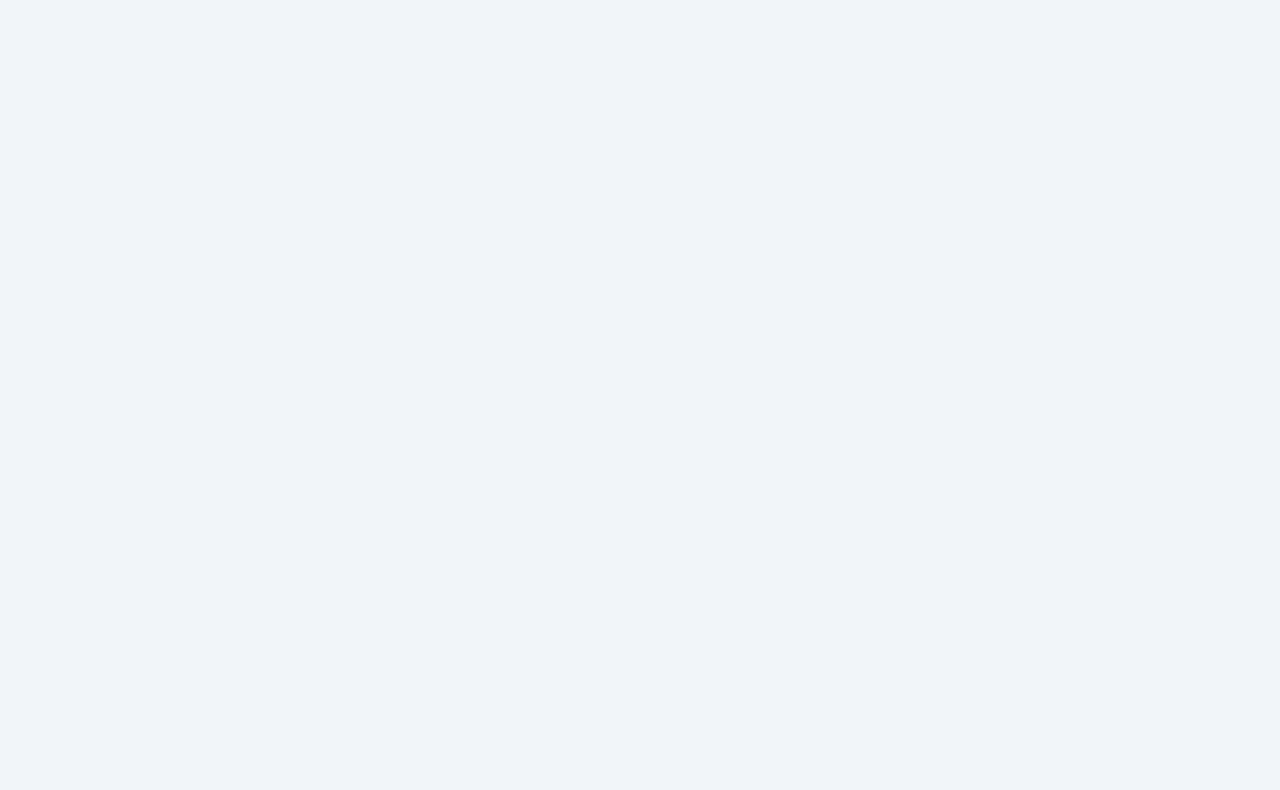
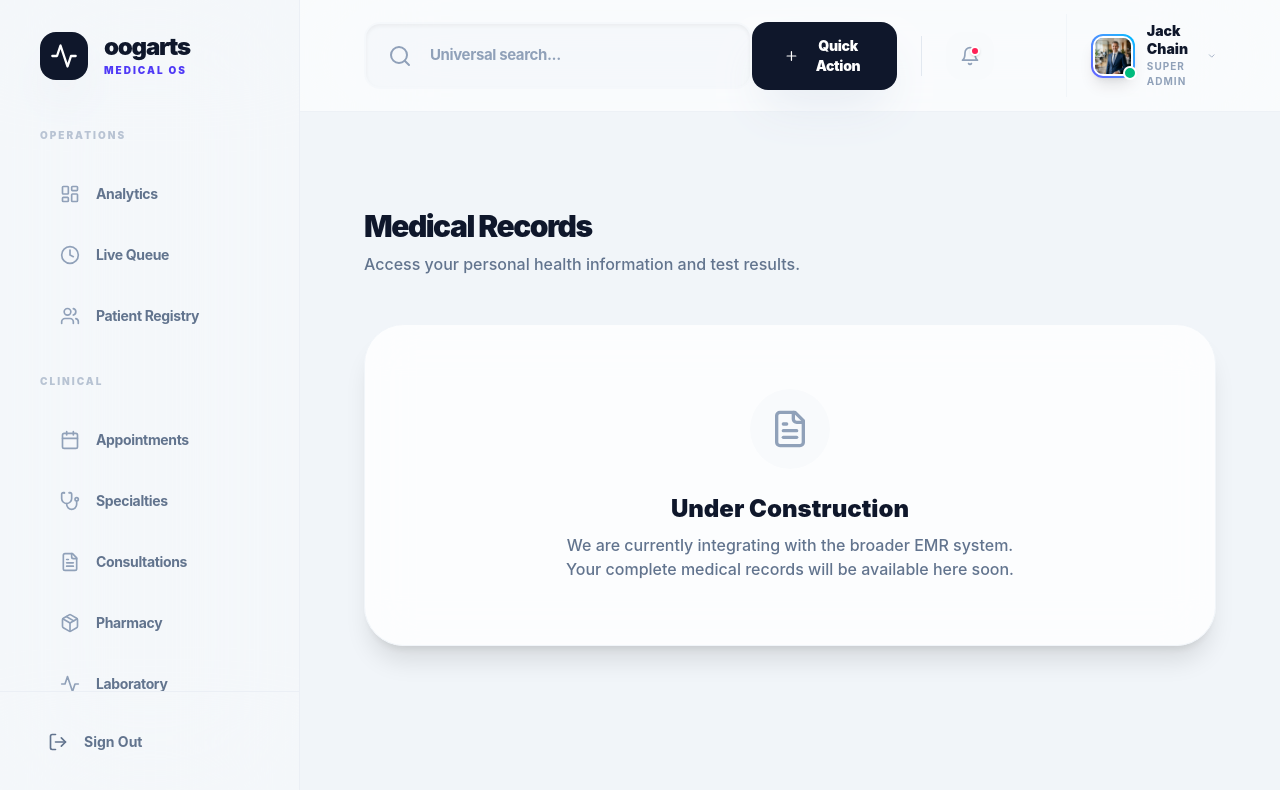
Before and after one commit to dotstorydot-gif/oogarts, a React (Vite) app: page /patient-records in a window 1280 px wide. Before the commit this address had no page. Shown: the top 790 px of the page. Built offline with nearby package versions, Linux system fonts and the light colour scheme.

Commit message:
fix(patient): resolve white screen on dashboard quick actions by adding missing routes and placeolder pages

```diff
--- a/src/App.tsx
+++ b/src/App.tsx
@@ -17,6 +17,8 @@ import Settings from './pages/Settings';
 import PatientDashboard from './pages/PatientDashboard';
 import PatientBooking from './pages/PatientBooking';
 import Telemedicine from './pages/Telemedicine';
+import PatientRecords from './pages/PatientRecords';
+import PatientBilling from './pages/PatientBilling';
 
 function App() {
     // Simple auth check for now
@@ -94,6 +96,14 @@ function App() {
                     path="/telemedicine"
                     element={isAuthenticated ? <Telemedicine /> : <Navigate to="/login" />}
                 />
+                <Route
+                    path="/patient-records"
+                    element={isAuthenticated ? <PatientRecords /> : <Navigate to="/login" />}
+                />
+                <Route
+                    path="/patient-billing"
+                    element={isAuthenticated ? <PatientBilling /> : <Navigate to="/login" />}
+                />
                 <Route path="/" element={<Navigate to="/dashboard" />} />
             </Routes>
         </Router>
--- /dev/null
+++ b/src/pages/PatientBilling.tsx
@@ -0,0 +1,28 @@
+import { Layout } from '../components/layout/Layout';
+import { Card } from '../components/layout/BaseUI';
+import { Activity } from 'lucide-react';
+
+const PatientBilling = () => {
+    return (
+        <Layout>
+            <div className="max-w-[1000px] mx-auto text-left py-8">
+                <div className="mb-12">
+                    <h1 className="text-3xl font-black text-slate-900 tracking-tighter mb-2">Billing & Claims</h1>
+                    <p className="text-slate-500 font-medium">Manage your invoices, payments, and insurance claims.</p>
+                </div>
+
+                <Card className="p-16 text-center shadow-xl border-slate-100">
+                    <div className="w-20 h-20 bg-slate-50 text-slate-400 rounded-full flex items-center justify-center mx-auto mb-6">
+                        <Activity className="w-10 h-10" />
+                    </div>
+                    <h2 className="text-2xl font-black text-slate-900 mb-2">Under Construction</h2>
+                    <p className="text-slate-500 font-medium max-w-md mx-auto">
+                        The patient billing portal is currently being integrated with our payment processor. Check back soon!
+                    </p>
+                </Card>
+            </div>
+        </Layout>
+    );
+};
+
+export default PatientBilling;
--- a/src/pages/PatientDashboard.tsx
+++ b/src/pages/PatientDashboard.tsx
@@ -156,7 +156,7 @@ const PatientDashboard = () => {
                                 </div>
                                 <h4 className="font-bold text-slate-900 text-sm">Medical Records</h4>
                             </Card>
-                            <Card className="p-6 text-center cursor-pointer hover:shadow-lg hover:-translate-y-1 transition-all border-slate-100" onClick={() => navigate('/patient-records')}>
+                            <Card className="p-6 text-center cursor-pointer hover:shadow-lg hover:-translate-y-1 transition-all border-slate-100" onClick={() => navigate('/patient-billing')}>
                                 <div className="w-12 h-12 mx-auto bg-slate-50 text-slate-600 rounded-2xl flex items-center justify-center mb-4">
                                     <Activity className="w-6 h-6" />
                                 </div>
--- /dev/null
+++ b/src/pages/PatientRecords.tsx
@@ -0,0 +1,28 @@
+import { Layout } from '../components/layout/Layout';
+import { Card } from '../components/layout/BaseUI';
+import { FileText } from 'lucide-react';
+
+const PatientRecords = () => {
+    return (
+        <Layout>
+            <div className="max-w-[1000px] mx-auto text-left py-8">
+                <div className="mb-12">
+                    <h1 className="text-3xl font-black text-slate-900 tracking-tighter mb-2">Medical Records</h1>
+                    <p className="text-slate-500 font-medium">Access your personal health information and test results.</p>
+                </div>
+
+                <Card className="p-16 text-center shadow-xl border-slate-100">
+                    <div className="w-20 h-20 bg-slate-50 text-slate-400 rounded-full flex items-center justify-center mx-auto mb-6">
+                        <FileText className="w-10 h-10" />
+                    </div>
+                    <h2 className="text-2xl font-black text-slate-900 mb-2">Under Construction</h2>
+                    <p className="text-slate-500 font-medium max-w-md mx-auto">
+                        We are currently integrating with the broader EMR system. Your complete medical records will be available here soon.
+                    </p>
+                </Card>
+            </div>
+        </Layout>
+    );
+};
+
+export default PatientRecords;
```
